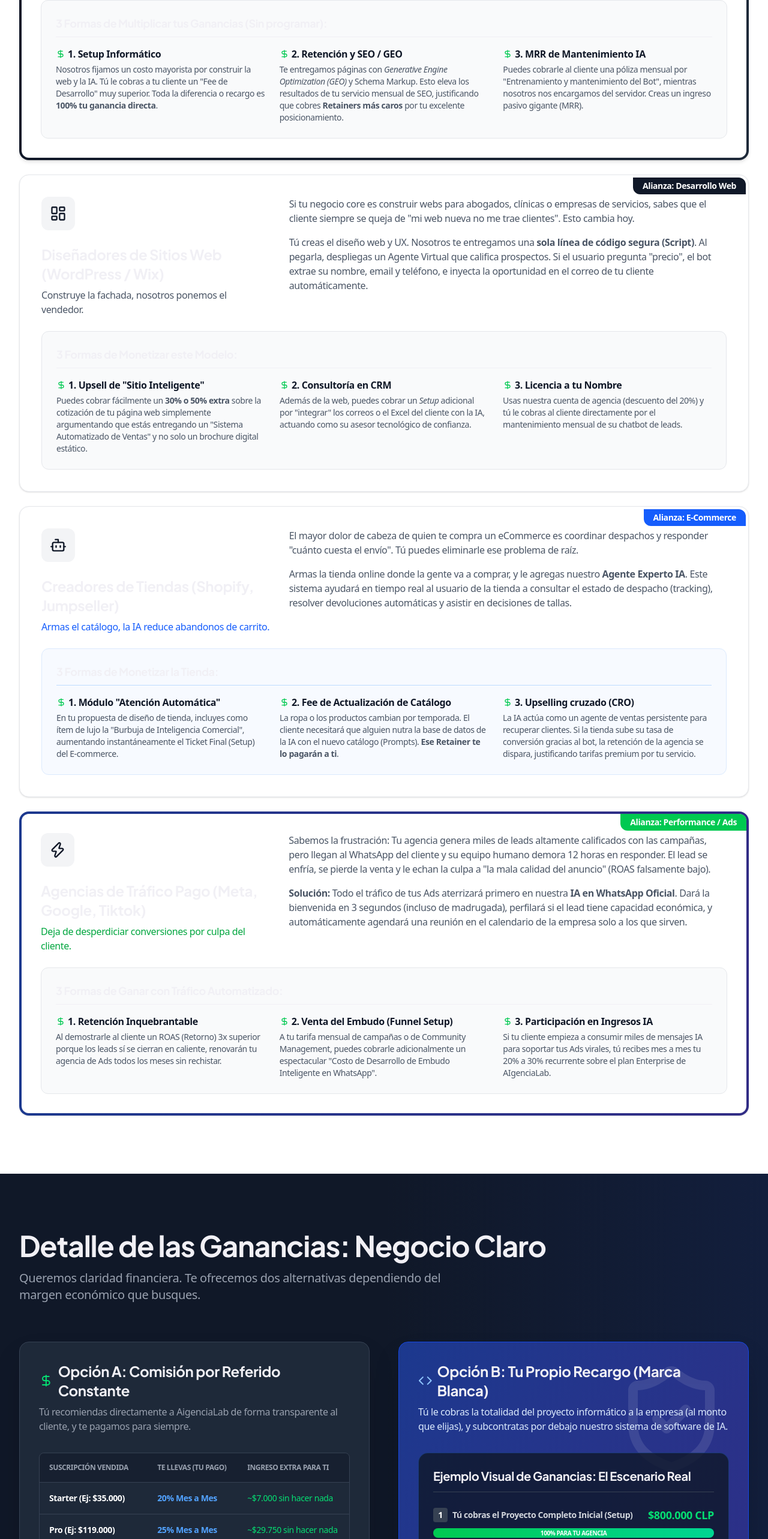
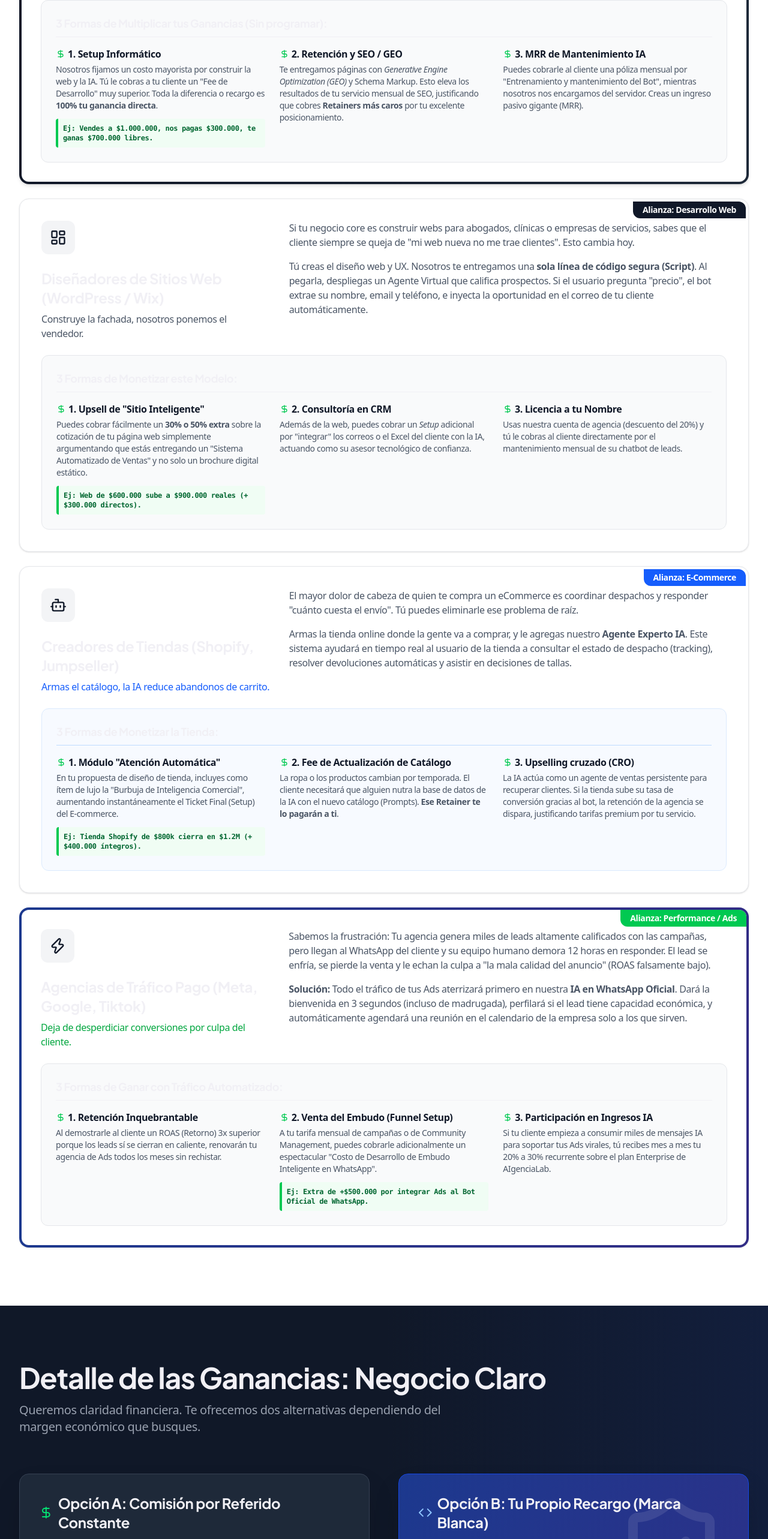
Before and after one commit to zubl1n/aigencialab-bots, a Next.js app in the folder aigencialab/: page /partners in a window 1280 px wide. Shown: the part 2520-5086 px from the top of the page at 60% size. Built offline with nearby package versions, Linux system fonts and the light colour scheme; no server answers.

Commit message:
feat: enforce KPI requirement block and inject numeric conversion examples across all models

```diff
--- a/aigencialab/src/app/partners/page.tsx
+++ b/aigencialab/src/app/partners/page.tsx
@@ -158,6 +158,7 @@ export default function PartnersPage() {
                     <div>
                       <div className="font-bold text-gray-900 mb-1 flex items-center"><DollarSign className="w-4 h-4 text-green-500 mr-1"/> 1. Setup Informático</div>
                       <p className="text-sm text-gray-600">Nosotros fijamos un costo mayorista por construir la web y la IA. Tú le cobras a tu cliente un "Fee de Desarrollo" muy superior. Toda la diferencia o recargo es <strong>100% tu ganancia directa</strong>.</p>
+                      <div className="mt-3 text-xs font-mono font-bold bg-green-50 border-l-4 border-green-500 text-green-800 p-2 rounded">Ej: Vendes a $1.000.000, nos pagas $300.000, te ganas $700.000 libres.</div>
                     </div>
                     <div>
                       <div className="font-bold text-gray-900 mb-1 flex items-center"><DollarSign className="w-4 h-4 text-green-500 mr-1"/> 2. Retención y SEO / GEO</div>
@@ -196,6 +197,7 @@ export default function PartnersPage() {
                     <div>
                       <div className="font-bold text-gray-900 mb-1 flex items-center"><DollarSign className="w-4 h-4 text-green-500 mr-1"/> 1. Upsell de "Sitio Inteligente"</div>
                       <p className="text-sm text-gray-600">Puedes cobrar fácilmente un <strong>30% o 50% extra</strong> sobre la cotización de tu página web simplemente argumentando que estás entregando un "Sistema Automatizado de Ventas" y no solo un brochure digital estático.</p>
+                      <div className="mt-3 text-xs font-mono font-bold bg-green-50 border-l-4 border-green-500 text-green-800 p-2 rounded">Ej: Web de $600.000 sube a $900.000 reales (+ $300.000 directos).</div>
                     </div>
                     <div>
                       <div className="font-bold text-gray-900 mb-1 flex items-center"><DollarSign className="w-4 h-4 text-green-500 mr-1"/> 2. Consultoría en CRM</div>
@@ -234,6 +236,7 @@ export default function PartnersPage() {
                     <div>
                       <div className="font-bold text-gray-900 mb-1 flex items-center"><DollarSign className="w-4 h-4 text-green-500 mr-1"/> 1. Módulo "Atención Automática"</div>
                       <p className="text-sm text-gray-600">En tu propuesta de diseño de tienda, incluyes como ítem de lujo la "Burbuja de Inteligencia Comercial", aumentando instantáneamente el Ticket Final (Setup) del E-commerce.</p>
+                      <div className="mt-3 text-xs font-mono font-bold bg-green-50 border-l-4 border-green-500 text-green-800 p-2 rounded">Ej: Tienda Shopify de $800k cierra en $1.2M (+ $400.000 íntegros).</div>
                     </div>
                     <div>
                       <div className="font-bold text-gray-900 mb-1 flex items-center"><DollarSign className="w-4 h-4 text-green-500 mr-1"/> 2. Fee de Actualización de Catálogo</div>
@@ -276,6 +279,7 @@ export default function PartnersPage() {
                     <div>
                       <div className="font-bold text-gray-900 mb-1 flex items-center"><DollarSign className="w-4 h-4 text-green-500 mr-1"/> 2. Venta del Embudo (Funnel Setup)</div>
                       <p className="text-sm text-gray-600">A tu tarifa mensual de campañas o de Community Management, puedes cobrarle adicionalmente un espectacular "Costo de Desarrollo de Embudo Inteligente en WhatsApp".</p>
+                      <div className="mt-3 text-xs font-mono font-bold bg-green-50 border-l-4 border-green-500 text-green-800 p-2 rounded">Ej: Extra de +$500.000 por integrar Ads al Bot Oficial de WhatsApp.</div>
                     </div>
                     <div>
                       <div className="font-bold text-gray-900 mb-1 flex items-center"><DollarSign className="w-4 h-4 text-green-500 mr-1"/> 3. Participación en Ingresos IA</div>
@@ -398,7 +402,9 @@ export default function PartnersPage() {
                              <p className="text-lg font-bold text-gray-500 line-through decoration-red-500/70">$35.000</p>
                              <p className="text-3xl font-extrabold text-blue-400">$28.000</p>
                           </div>
-                          <p className="text-xs text-gray-400 leading-relaxed">Se te otorga un <span className="text-blue-300 font-bold bg-blue-900/30 px-1 py-0.5 rounded">20% de Descuento Especial</span> sobre el precio original mensual. AIgenciaLab solo retiene este monto base para garantizar servidores mundiales sin caídas.</p>
+                          <p className="text-xs text-gray-400 leading-relaxed mb-3">Se te otorga un <span className="text-blue-300 font-bold bg-blue-900/30 px-1 py-0.5 rounded">20% de Descuento Especial</span> sobre el precio original mensual. AIgenciaLab solo retiene este monto base para garantizar servidores mundiales sin caídas.</p>
+                          <div className="bg-red-900/30 border border-red-500/30 rounded px-2 py-1 inline-block text-[10px] text-red-300 uppercase tracking-widest font-bold mb-1">Importante: KPI Requerido</div>
+                          <p className="text-xs text-gray-400 leading-relaxed">Para optar y mantener esta Licencia Mayorista de Marca Blanca, la Agencia <span className="text-red-300 font-semibold">será evaluada bajo KPIs reales</span>. Se exige un compromiso de mantener un <strong>mínimo mensual activo de cuentas</strong> con nosotros.</p>
                         </div>
 
                         <div className="bg-green-900/10 p-4 rounded-xl border border-green-500/30 relative overflow-hidden">
```
